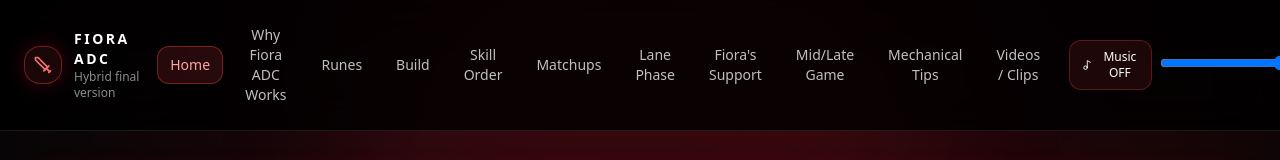
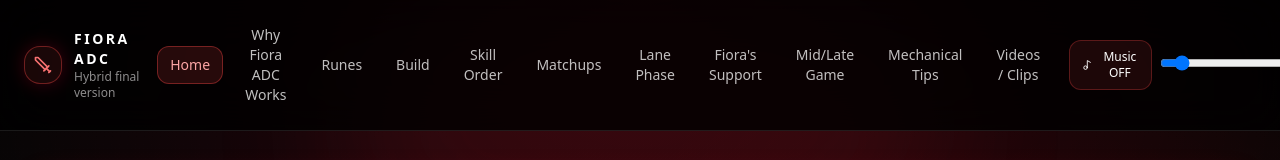
Before and after one commit to wadloup/Fiora-adc-, a React (Vite) app: page / in a window 1280 px wide. Shown: the top 160 px of the page. Built offline with nearby package versions, Linux system fonts and the light colour scheme.

Commit message:
Change initial music volume from 0.6 to 0.06

```diff
--- a/App.tsx
+++ b/App.tsx
@@ -869,7 +869,7 @@
 
   const [musicPlaying, setMusicPlaying] = useState(false);
   const [musicBlocked, setMusicBlocked] = useState(false);
-  const [musicVolume, setMusicVolume] = useState(0.6);
+  const [musicVolume, setMusicVolume] = useState(0.06);
   const [musicSrcIndex, setMusicSrcIndex] = useState(0);
   const audioRef = useRef<HTMLAudioElement | null>(null);
 
```
